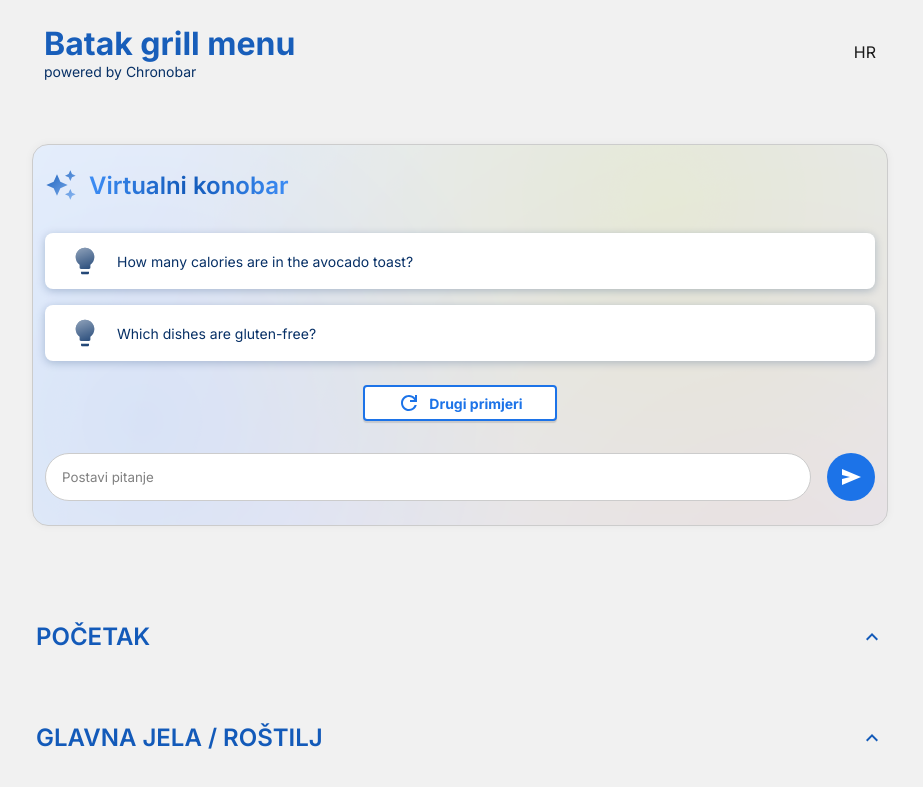
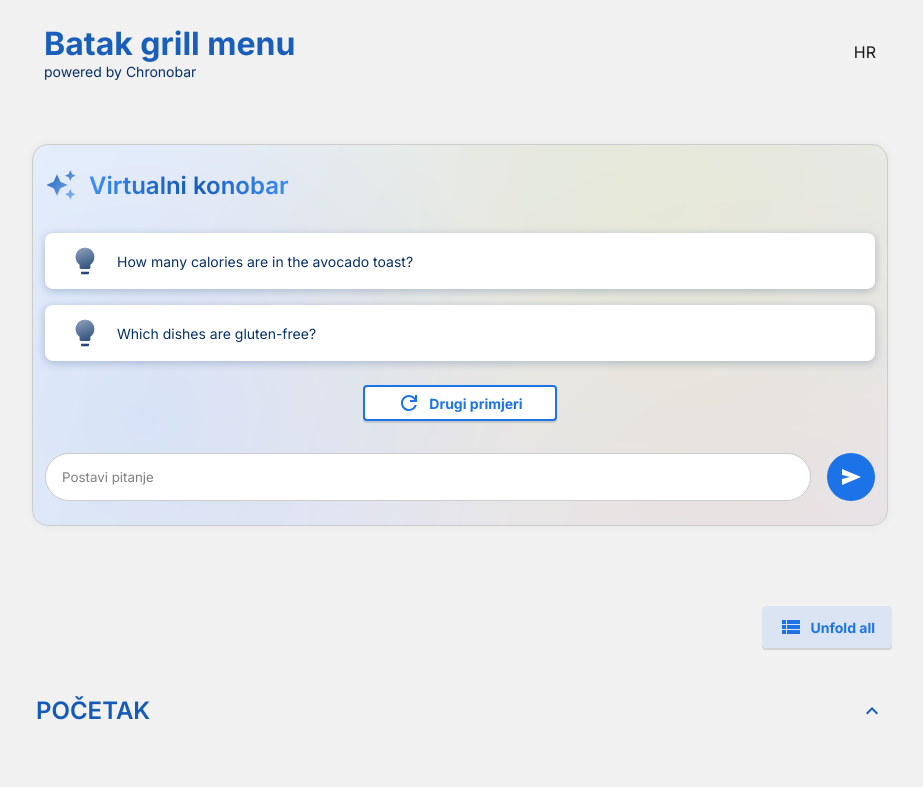
Before and after one commit to lukaslovre/Chronobar, a SvelteKit app: page / in a window 1280 px wide. Shown: the top 787 px of the page, without its empty margins (180-1103 px from the left). Built offline with nearby package versions, Linux system fonts and the light colour scheme.

Commit message:
Fold/Unfold all gumb

```diff
--- /dev/null
+++ b/src/lib/icons/ViewListIcon.svelte
@@ -0,0 +1,23 @@
+<script lang="ts">
+  export let color: string = "#FCA311";
+</script>
+
+<svg
+  width="24"
+  height="24"
+  viewBox="0 0 24 24"
+  fill="none"
+  xmlns="http://www.w3.org/2000/svg"
+>
+  <g clip-path="url(#clip0_78_293)">
+    <path
+      d="M3 14H7V10H3V14ZM3 19H7V15H3V19ZM3 9H7V5H3V9ZM8 14H21V10H8V14ZM8 19H21V15H8V19ZM8 5V9H21V5H8Z"
+      fill={color}
+    />
+  </g>
+  <defs>
+    <clipPath id="clip0_78_293">
+      <rect width="24" height="24" fill="white" />
+    </clipPath>
+  </defs>
+</svg>
--- a/src/routes/Menu.svelte
+++ b/src/routes/Menu.svelte
@@ -4,11 +4,25 @@
   import { groupByField } from "$lib/utils";
 
   import { menu as structuredMenu } from "$lib/menuData";
+  import ViewListIcon from "$lib/icons/ViewListIcon.svelte";
 
   let isCollapsedInitial = true;
 </script>
 
 <section id="menu">
+  <div class="button-container">
+    <button
+      type="button"
+      id="unfold-all-button"
+      on:click={() => {
+        isCollapsedInitial = !isCollapsedInitial;
+      }}
+    >
+      <ViewListIcon color="#1C73E8" />
+      {isCollapsedInitial ? "Unfold all" : "Fold all"}
+    </button>
+  </div>
+
   {#each Object.entries(groupByField(structuredMenu, "category")) as [category, items]}
     <MenuCategoryContainer
       categoryDepth={1}
@@ -36,6 +50,35 @@
   #menu {
     display: flex;
     flex-direction: column;
-    gap: 2.5rem;
+    gap: 2rem;
+
+    .button-container {
+      display: flex;
+      justify-content: flex-end;
+      padding: 0 0.5rem;
+
+      #unfold-all-button {
+        background-color: rgba(128, 182, 255, 0.2);
+        border: 1px solid rgba(255, 255, 255, 0.05);
+        box-shadow: 0 2px 1px rgba(0, 0, 0, 0.125);
+
+        padding: 0.5rem 1rem;
+        border-radius: 0.25rem;
+
+        display: flex;
+        align-items: center;
+        gap: 0.5rem;
+
+        color: #1c73e8;
+        font-size: 0.875rem;
+        font-weight: 700;
+
+        cursor: pointer;
+
+        &:hover {
+          background-color: rgba($primary-color, 0.1);
+        }
+      }
+    }
   }
 </style>
--- a/src/routes/MenuCategoryContainer.svelte
+++ b/src/routes/MenuCategoryContainer.svelte
@@ -60,6 +60,7 @@
     display: flex;
     justify-content: space-between;
     align-items: center;
+    column-gap: 0.5rem;
 
     h1,
     h2 {
```
